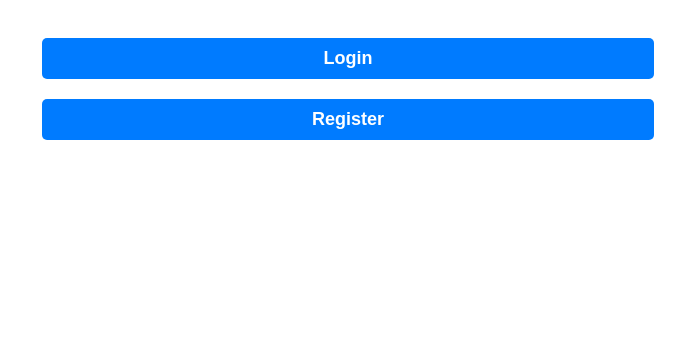
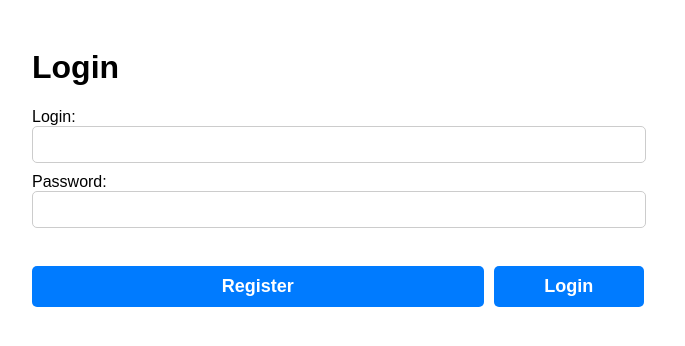
Before and after one commit to DeverickCorporation/Deverick-Front, a React (Create React App) app: page / in a window 1280 px wide. Shown: the top 346 px of the page, without its empty margins (302-987 px from the left). Built offline with nearby package versions, Linux system fonts and the light colour scheme.

Commit message:
redesign auth

```diff
--- a/src/components/Auth.jsx
+++ b/src/components/Auth.jsx
@@ -4,7 +4,7 @@ import Register from './Register';
 import '../styles/login.css';
 
 function Auth() {
-    const [showLogin, setShowLogin] = useState(false);
+    const [showLogin, setShowLogin] = useState(true);
     const [showRegister, setShowRegister] = useState(false);
 
     const handleShowLogin = () => {
@@ -19,12 +19,12 @@ function Auth() {
 
     return (
         <div className='auth'>
-            <div>
+            {showLogin ? <Login /> : null}
+            {showRegister ? <Register /> : null}
+            {/* <div class="auth-button-container">
                 {showLogin == false ? <button onClick={handleShowLogin}>Login</button> : null}
                 {showRegister == false ? <button onClick={handleShowRegister}>Register</button> : null}
-            </div>
-            {showLogin ? <Login /> : null}
-            {showRegister ? <Register /> : null}
+            </div> */}
         </div>
     );
 }
--- a/src/components/Login.jsx
+++ b/src/components/Login.jsx
@@ -32,10 +32,13 @@ function Login() {
       <br />
       <label>Password:</label>
       <input type="password" value={password} onChange={(e) => setPassword(e.target.value)} />
-      {resp ? <label>{resp}</label> : null}
+      <label>{resp}</label>
 
       <br />
-      <button onClick={handleLogin}>Login</button>
+      <div className='auth-button-container'>
+        <button onClick={handleLogin}>Register</button>
+        <button onClick={handleLogin}>Login</button>
+      </div>
     </div>
   );
 }
--- a/src/components/Register.jsx
+++ b/src/components/Register.jsx
@@ -34,15 +34,16 @@ function Register() {
       <label>Login:</label>
       <input type="text" value={login} onChange={(e) => setLogin(e.target.value)} />
       <br />
+      <label>Password:</label>
+      <input type="password" value={password} onChange={(e) => setPassword(e.target.value)} />
+      <br />
       <label>Name:</label>
       <input type="text" value={name} onChange={(e) => setName(e.target.value)} />
-      <br />
-      <label>Password:</label>
-      <input type="password" value={password} onChange={(e) => setPassword(e.target.value)} />
-      {resp ? <label>{resp}</label> : null}
+      <label>{resp}</label>
 
       <br />
       <button onClick={handleRegestration}>Register</button>
+      <button onClick={handleRegestration}>Login</button>
     </div>
   );
 }
--- a/src/config.js
+++ b/src/config.js
@@ -1 +1 @@
-export const API_URL = 'http://127.0.0.1:5002';
+export const API_URL = 'http://91.218.195.45:8003';
--- a/src/styles/login.css
+++ b/src/styles/login.css
@@ -25,7 +25,7 @@ label {
 }
 
 input {
-  padding: 10px;
+  padding: 10px 0;
   border: 1px solid #ccc;
   border-radius: 5px;
   margin-bottom: 10px;
@@ -35,8 +35,8 @@ input {
 button {
   background-color: #007bff;
   color: #fff;
-  padding: 10px;
-  margin: 10px;
+  padding: 10px 0;
+  margin-top: 10px;
 
 
   border-radius: 5px;
@@ -46,3 +46,10 @@ button {
   font-size: 18px;
   font-weight: bold;
 }
+
+.auth-button-container {
+  margin: auto;
+  display: grid;
+  grid-template-columns: 3fr 1fr;
+  gap: 10px;
+}
```
